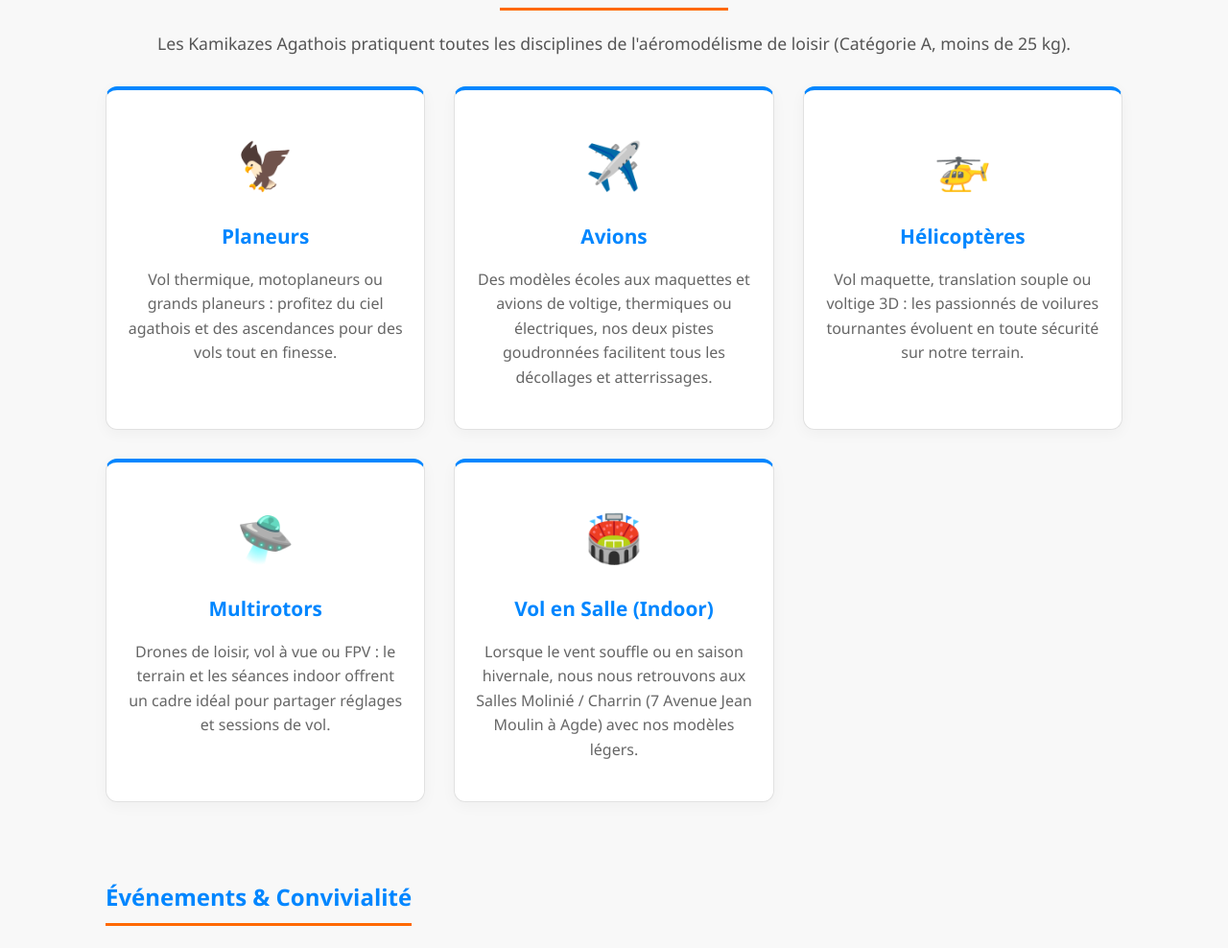
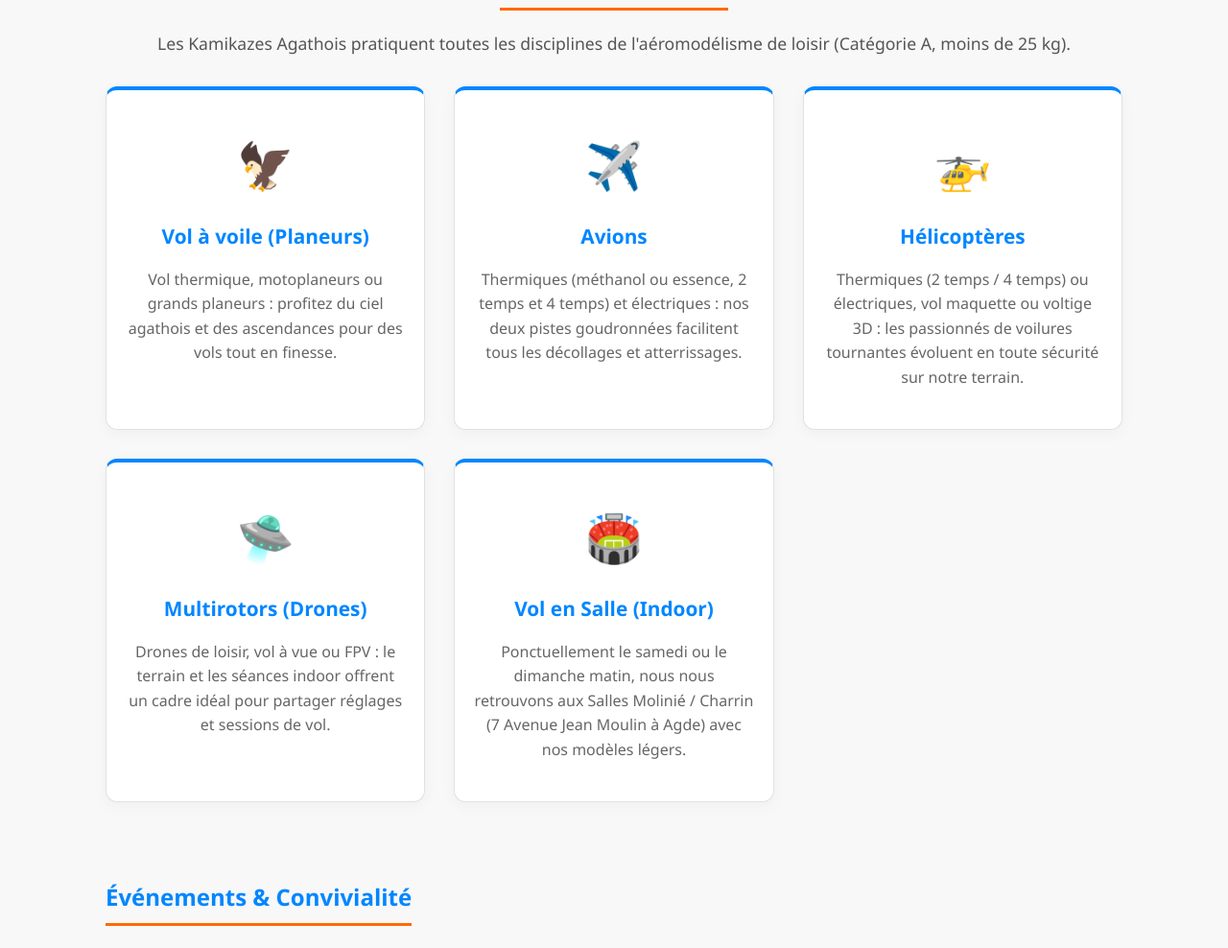
Before and after one commit to ProxPRX/KAMIKAZES_php, a PHP site: page /activites.php in a window 1280 px wide. Shown: the part 618-1606 px from the top of the page at 96% size. Run offline with PHP 8.4, Linux system fonts and the light colour scheme.

Commit message:
Refactor club information and links in fonctions.php
Updated various text descriptions and URLs related to the club's activities, locations, and membership information in fonctions.php.

```diff
--- a/PHP/fonctions.php
+++ b/PHP/fonctions.php
@@ -731,34 +731,34 @@ function obtenirContenuSiteDefaut() {
             'hero_bouton_texte' => "Rejoindre le club",
             'meteo_titre'       => "🌤️ Anémomètre & Météo du terrain en direct",
             'meteo_texte'       => "Consultez le vent et la météo en temps réel sur notre terrain d'Agde avant de venir voler !",
-            'meteo_url'         => "https://www.ecowitt.net/home/share?authorize=AFFR13",
+            'meteo_url'         => "https://www.ecowitt.net/home/share?authorize=AFFR13&device_id=ZnRxaExLNjUyNEZ0NGpieDd5dXRLQT09",
             'video_titre'       => "Découvrez le club en vidéo",
             'video_texte'       => "La Coupe des Polyclubs et nos vols chez Les Kamikazes Agathois.",
-            'video_youtube'     => "https://www.dailymotion.com/embed/video/x3t21nq"
+            'video_youtube'     => "https://geo.dailymotion.com/player.html?video=x3t21nq"
         ],
         'club' => [
             'presentation' => [
                 'titre'       => "Qui sommes-nous ?",
                 'paragraphes' => [
-                    "Les Kamikazes Agathois sont un club d'aéromodélisme basé à Agde dans l'Hérault (34). Nous pratiquons le vol de modèles réduits de Catégorie A (masse inférieure à 25 kg) : planeurs, avions, hélicoptères et multirotors.",
-                    "Association loi 1901 affiliée au réseau OLAP et soutenue par la Ville d'Agde et Jeunesse et Sports, le club réunit des passionnés de tous niveaux dans un cadre convivial, aussi bien sur notre terrain extérieur qu'en vol indoor."
+                    "Les Kamikazes Agathois sont une association d'aéromodélistes d'Agde et environs (34), possédant un terrain de vol juste à la sortie de la ville. Notre association a pour vocation d'accueillir toute personne voulant pratiquer l'aéromodélisme en Catégorie A (modèles pesant moins de 25 kilos et motorisés à moins de 160cc ou 15kW) : planeurs, avions, hélicoptères et multirotors.",
+                    "Association loi 1901 affiliée à l'OLAP (Organisation Languedocienne d'Aéronautique Populaire) et soutenue par la Mairie d'Agde ainsi que le service Jeunesse et Sports, le club réunit des passionnés de tous niveaux dans un cadre convivial, aussi bien sur notre terrain extérieur qu'en vol indoor."
                 ]
             ],
             'terrains' => [
                 [
                     'id'          => 'terrain_agde',
                     'titre'       => "Terrain d'évolution extérieur (Agde)",
-                    'description' => "Notre terrain d'aéromodélisme est situé sur la commune d'Agde, direction Marseillan.",
+                    'description' => "Notre terrain d'aéromodélisme offre tout le confort d'un site dégagé, juste à la sortie d'Agde en direction de Marseillan.",
                     'points'      => [
-                        "Pistes : 2 pistes goudronnées pour décoller et atterrir confortablement.",
+                        "Pistes : 2 pistes goudronnées orientées dans le sens des vents dominants et un taxiway d'accès goudronné.",
+                        "Aire de préparation : Tables pour les membres dans un enclos sécurisé par un filet de protection.",
                         "Catégorie : Modèles réduits de Catégorie A (moins de 25 kg).",
-                        "Disciplines : Planeurs, avions, hélicoptères et multirotors.",
-                        "Équipements : Station météo / anémomètre connecté en direct."
+                        "Équipements : Station météo / anémomètre Ecowitt connecté en direct."
                     ],
-                    'gps_nord'    => '',
-                    'gps_est'     => '',
-                    'maps_embed'  => 'https://maps.google.com/maps?q=Les+Kamikazes+Agathois+Agde&hl=fr&z=15&output=embed',
-                    'maps_lien'   => 'https://www.google.com/maps/search/?api=1&query=Les+Kamikazes+Agathois+Agde',
+                    'gps_nord'    => '43°19\'22.2"',
+                    'gps_est'     => '003°29\'44.3"',
+                    'maps_embed'  => 'https://www.google.com/maps/embed?pb=!1m18!1m12!1m3!1d1098.012464469947!2d3.4947575155531485!3d43.32282954352218!2m3!1f0!2f0!3f0!3m2!1i1024!2i768!4f13.1!3m3!1m2!1s0x0%3A0x0!2zNDPCsDE5JzIyLjIiTiAzwrAyOSc0NC4zIkU!5e1!3m2!1sfr!2sfr!4v1515965560645',
+                    'maps_lien'   => 'https://www.google.com/maps/search/?api=1&query=43.322833,3.495639',
                     'pdf_fichier' => '',
                     'pdf_libelle' => ''
                 ]
@@ -767,16 +767,17 @@ function obtenirContenuSiteDefaut() {
                 [
                     'id'          => 'indoor_agde',
                     'titre'       => "Vol Indoor — Salles Molinié / Charrin (Agde)",
-                    'description' => "Situé au 7 Avenue Jean Moulin, 34300 Agde (Palais des Sports / Salles Molinié et Charrin).",
+                    'description' => "La ville d'Agde met ponctuellement à disposition des adhérents l'une des salles polyvalentes Henri Molinié ou Philippe Charrin, au 7 Avenue Jean Moulin à Agde.",
                     'points'      => [
                         "Adresse : 7 Avenue Jean Moulin, 34300 Agde.",
-                        "Modèles : Avions indoor légers, micro-hélicoptères et petits multirotors.",
-                        "Ambiance : Vols à l'abri du vent dans une atmosphère conviviale."
+                        "Créneaux : Le samedi ou le dimanche matin selon le calendrier du club.",
+                        "Modèles : Avions indoor légers, planeurs, micro-hélicoptères et multirotors adaptés.",
+                        "Ambiance : Idéal pour progresser au pilotage à l'abri du vent."
                     ],
-                    'gps_nord'    => '',
-                    'gps_est'     => '',
-                    'maps_embed'  => 'https://maps.google.com/maps?q=7+Avenue+Jean+Moulin+34300+Agde&hl=fr&z=16&output=embed',
-                    'maps_lien'   => 'https://www.google.com/maps/search/?api=1&query=7+Avenue+Jean+Moulin+34300+Agde',
+                    'gps_nord'    => '43°18\'42.2"',
+                    'gps_est'     => '003°28\'52.4"',
+                    'maps_embed'  => 'https://www.google.com/maps/embed?pb=!1m18!1m12!1m3!1d1451.560688737505!2d3.4812167782435868!3d43.311718492664646!2m3!1f0!2f0!3f0!3m2!1i1024!2i768!4f13.1!3m3!1m2!1s0x12b13c8b73908ce9%3A0x649df38e096d2a4!2sSalle%20Henri%20MOLINI%C3%89!5e0!3m2!1sfr!2sfr!4v1745942414639!5m2!1sfr!2sfr',
+                    'maps_lien'   => 'https://www.google.com/maps/search/?api=1&query=Salle+Henri+Molinie+7+Avenue+Jean+Moulin+34300+Agde',
                     'pdf_fichier' => '',
                     'pdf_libelle' => ''
                 ]
@@ -798,15 +799,15 @@ function obtenirContenuSiteDefaut() {
             'inscription' => [
                 'titre'             => "Rejoindre Les Kamikazes Agathois",
                 'paragraphes_intro' => [
-                    "Vous souhaitez découvrir l'aéromodélisme ou rejoindre notre club à Agde ? Contactez-nous par e-mail ou passez directement nous rencontrer sur le terrain !"
+                    "Vous souhaitez découvrir l'aéromodélisme ou rejoindre notre club à Agde ? Effectuez votre adhésion directement en ligne via notre espace Yapla ci-dessous ou venez nous rencontrer sur le terrain !"
                 ],
                 'titre_tarif'       => "Adhésion & Informations",
                 'lignes_tarif'      => [
                     "Affiliation : Club affilié au réseau OLAP.",
                     "Installations : Accès au terrain extérieur (2 pistes goudronnées) et aux séances de vol indoor.",
-                    "Note : Contactez le bureau pour connaître les tarifs de la saison en cours."
+                    "Note : Toutes les formules d'adhésion sont disponibles dans le formulaire en ligne ci-dessous."
                 ],
-                'yapla_url'         => "",
+                'yapla_url'         => "https://kamikazes-agathois.s2.yapla.com/fr/",
                 'email_contact'     => "kamikazes34300@gmail.com"
             ]
         ],
@@ -816,32 +817,32 @@ function obtenirContenuSiteDefaut() {
                 [
                     'id'          => 'prat_planeurs',
                     'icone'       => '🦅',
-                    'titre'       => 'Planeurs',
+                    'titre'       => 'Vol à voile (Planeurs)',
                     'description' => "Vol thermique, motoplaneurs ou grands planeurs : profitez du ciel agathois et des ascendances pour des vols tout en finesse."
                 ],
                 [
                     'id'          => 'prat_avions',
                     'icone'       => '✈️',
                     'titre'       => 'Avions',
-                    'description' => "Des modèles écoles aux maquettes et avions de voltige, thermiques ou électriques, nos deux pistes goudronnées facilitent tous les décollages et atterrissages."
+                    'description' => "Thermiques (méthanol ou essence, 2 temps et 4 temps) et électriques : nos deux pistes goudronnées facilitent tous les décollages et atterrissages."
                 ],
                 [
                     'id'          => 'prat_helicopteres',
                     'icone'       => '🚁',
                     'titre'       => 'Hélicoptères',
-                    'description' => "Vol maquette, translation souple ou voltige 3D : les passionnés de voilures tournantes évoluent en toute sécurité sur notre terrain."
+                    'description' => "Thermiques (2 temps / 4 temps) ou électriques, vol maquette ou voltige 3D : les passionnés de voilures tournantes évoluent en toute sécurité sur notre terrain."
                 ],
                 [
                     'id'          => 'prat_multirotors',
                     'icone'       => '🛸',
-                    'titre'       => 'Multirotors',
+                    'titre'       => 'Multirotors (Drones)',
                     'description' => "Drones de loisir, vol à vue ou FPV : le terrain et les séances indoor offrent un cadre idéal pour partager réglages et sessions de vol."
                 ],
                 [
                     'id'          => 'prat_indoor',
                     'icone'       => '🏟️',
                     'titre'       => 'Vol en Salle (Indoor)',
-                    'description' => "Lorsque le vent souffle ou en saison hivernale, nous nous retrouvons aux Salles Molinié / Charrin (7 Avenue Jean Moulin à Agde) avec nos modèles légers."
+                    'description' => "Ponctuellement le samedi ou le dimanche matin, nous nous retrouvons aux Salles Molinié / Charrin (7 Avenue Jean Moulin à Agde) avec nos modèles légers."
                 ]
             ],
             'evenements_intro' => "La vie des Kamikazes Agathois est rythmée par nos rencontres amicales, nos séances indoor et les rendez-vous interclubs.",
@@ -875,54 +876,18 @@ function obtenirContenuSiteDefaut() {
         'liens' => [
             'categories' => [
                 [
-                    'id'    => 'cat_partenaires',
-                    'titre' => '🤝 Nos Partenaires Locaux',
-                    'liens' => [
-                        [
-                            'titre'       => "Mecanel",
-                            'url'         => "https://www.google.com/search?q=Mecanel+Agde",
-                            'description' => "Partenaire local des Kamikazes Agathois."
-                        ],
-                        [
-                            'titre'       => "Mika Services",
-                            'url'         => "https://www.google.com/search?q=Mika+Services+Agde",
-                            'description' => "Partenaire local des Kamikazes Agathois."
-                        ],
-                        [
-                            'titre'       => "Carrefour Market Agde",
-                            'url'         => "https://www.carrefour.fr/",
-                            'description' => "Partenaire local à Agde."
-                        ],
-                        [
-                            'titre'       => "KKOT",
-                            'url'         => "https://www.google.com/search?q=KKOT+Agde",
-                            'description' => "Partenaire local des Kamikazes Agathois."
-                        ],
-                        [
-                            'titre'       => "Numeric",
-                            'url'         => "https://www.google.com/search?q=Numeric+Agde",
-                            'description' => "Partenaire local des Kamikazes Agathois."
-                        ]
-                    ]
-                ],
-                [
                     'id'    => 'cat_institutions',
-                    'titre' => '🏛️ Institutions & Fédérations',
+                    'titre' => '🏛️ Institutions & Réglementation',
                     'liens' => [
                         [
                             'titre'       => "Ville d'Agde",
                             'url'         => "https://www.ville-agde.fr/",
-                            'description' => "Site officiel de la Mairie d'Agde, partenaire du club."
+                            'description' => "Site officiel de la Mairie d'Agde, qui soutient le club et met à disposition nos salles indoor."
                         ],
                         [
                             'titre'       => "OLAP Aéromodélisme",
                             'url'         => "https://www.google.com/search?q=OLAP+aeromodelisme",
-                            'description' => "Réseau d'aéromodélisme auquel le club est affilié."
-                        ],
-                        [
-                            'titre'       => "FFAM - Fédération Française d'Aéro-Modélisme",
-                            'url'         => "https://www.ffam.asso.fr/",
-                            'description' => "Le site officiel de la fédération nationale."
+                            'description' => "Organisation Languedocienne d'Aéronautique Populaire à laquelle le club est affilié."
                         ],
                         [
                             'titre'       => "AlphaTango (DGAC)",
```
